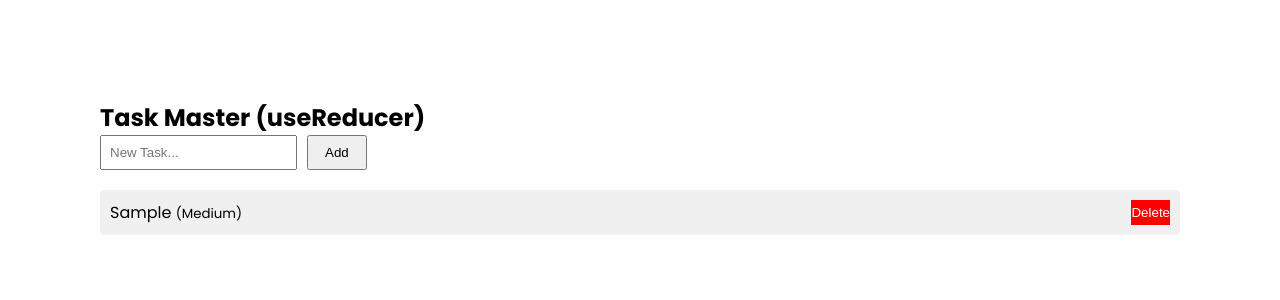
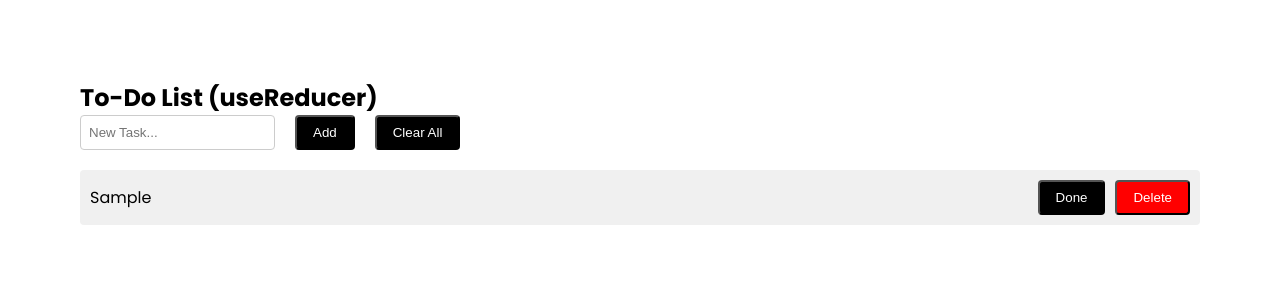
Before and after one commit to MahapatroHari/Smart-Goals, a Next.js app: page /react-hooks/use-reducer in a window 1280 px wide. Both pictures are taken after typing "Sample" into the empty fields and a click on the button "Add". Shown: the top 300 px of the page. Built offline with nearby package versions, Linux system fonts and the light colour scheme.

Commit message:
Refactor ReducerHookClient: enhance task management and styling, remove Temp component

```diff
--- a/app/_components/hooksComponents/ReducerHookClient/ReducerHookClient.module.scss
+++ b/app/_components/hooksComponents/ReducerHookClient/ReducerHookClient.module.scss
@@ -13,13 +13,7 @@
             border-radius: 4px;
         }
 
-        .taskPriority {
-            padding: 8px;
-            border: 1px solid #ccc;
-            border-radius: 4px;
-        }
-
-        .addButton {
+        .actionButton {
             background-color: black;
             color: white;
             padding: 8px 16px;
@@ -33,15 +27,54 @@
         }
     }
 
-    .warning {
-        color: red;
-        margin-bottom: 20px;
-    }
-
-    .taskList {
+    .listContainer {
         display: flex;
         flex-direction: column;
         gap: 20px;
     }
 
+    .taskActions {
+        display: flex;
+        gap: 10px;
+
+        .toggleButton {
+            background-color: black;
+            color: white;
+            padding: 8px 16px;
+            border-radius: 4px;
+            cursor: pointer;
+            transition: background-color 0.3s ease;
+
+            &:hover {
+                background-color: rgba(0, 0, 0, 0.7);
+            }
+        }
+
+        .removeButton {
+            background-color: red;
+            color: white;
+            padding: 8px 16px;
+            border-radius: 4px;
+            cursor: pointer;
+            transition: background-color 0.3s ease;
+
+            &:hover {
+                background-color: rgb(194, 21, 21);
+            }
+        }
+    }
+
+    .taskItem {
+        display: flex;
+        justify-content: space-between;
+        align-items: center;
+        background: #f0f0f0;
+        padding: 10px;
+        border-radius: 4px;
+    }
+
+    .doneTask {
+        text-decoration: line-through;
+        color: gray;
+    }
 }
--- a/app/_components/hooksComponents/ReducerHookClient/ReducerHookClient.tsx
+++ b/app/_components/hooksComponents/ReducerHookClient/ReducerHookClient.tsx
@@ -11,7 +11,11 @@ const taskReducer = (state: any[], action: any) => {
             return state.filter((task) => task.id !== action.payload);
 
         case 'TOGGLE_TASK':
-            return state;
+            return state.map((task) =>
+                task.id === action.payload ? { ...task, done: !task.done } : task
+            );
+        case 'CLEAR_ALL':
+            return [];
 
         default:
             return state;
@@ -30,7 +34,6 @@ const ReducerHookClient = () => {
             payload: {
                 id: Date.now(),
                 title: text,
-                priority: 'Medium'
             }
         };
 
@@ -45,20 +48,30 @@ const ReducerHookClient = () => {
         });
     };
 
+    const handleDone = (id: number) => {
+        dispatch({
+            type: 'TOGGLE_TASK',
+            payload: id
+        });
+    }
+
 
     return (
-        <div className={styles.reducerHookClient} style={{ padding: '20px' }}>
-            <h2>Task Master (useReducer)</h2>
+        <div className={styles.reducerHookClient}>
+            <h2>To-Do List (useReducer)</h2>
 
-            <div style={{ marginBottom: '20px' }}>
+            <div className={styles.inputContainer}>
                 <input
                     value={text}
                     onChange={(e) => setText(e.target.value)}
                     placeholder="New Task..."
-                    style={{ padding: '8px', marginRight: '10px' }}
+                    className={styles.taskInput}
                 />
-                <button onClick={handleAddTask} style={{ padding: '8px 16px' }}>
+                <button onClick={handleAddTask} className={styles.actionButton}>
                     Add
+                </button>
+                <button onClick={() => dispatch({ type: 'CLEAR_ALL' })} className={styles.actionButton}>
+                    Clear All
                 </button>
             </div>
 
@@ -66,27 +79,29 @@ const ReducerHookClient = () => {
                 {taskList.length === 0 ? (
                     <p>No tasks yet.</p>
                 ) : (
-                    <ul>
+                    <>
                         {taskList.map((task) => (
-                            <li key={task.id} style={{
-                                display: 'flex',
-                                justifyContent: 'space-between',
-                                marginBottom: '10px',
-                                background: '#f0f0f0',
-                                padding: '10px',
-                                borderRadius: '4px'
-                            }}>
-                                <span>{task.title} <small>({task.priority})</small></span>
+                            <div
+                                key={task.id}
+                                className={`${task.done ? styles.doneTask : ''} ${styles.taskItem}`}
+                            >
+                                <span>{task.title}</span>
 
-                                <button
-                                    onClick={() => handleDelete(task.id)}
-                                    style={{ background: 'red', color: 'white', border: 'none', cursor: 'pointer' }}
-                                >
-                                    Delete
-                                </button>
-                            </li>
+                                <div className={styles.taskActions}>
+                                    <button onClick={() => handleDone(task.id)} className={styles.toggleButton}>
+                                        Done
+                                    </button>
+
+                                    <button
+                                        onClick={() => handleDelete(task.id)}
+                                        className={styles.removeButton}
+                                    >
+                                        Delete
+                                    </button>
+                                </div>
+                            </div>
                         ))}
-                    </ul>
+                    </>
                 )}
             </div>
         </div>
```
Also changed, not shown: app/(pages)/react-hooks/use-reducer/simple-counter-with-reducer/page.tsx (added, +56 -0 lines), app/_components/hooksComponents/ReducerHookClient/Temp.tsx (deleted, +0 -74 lines).
